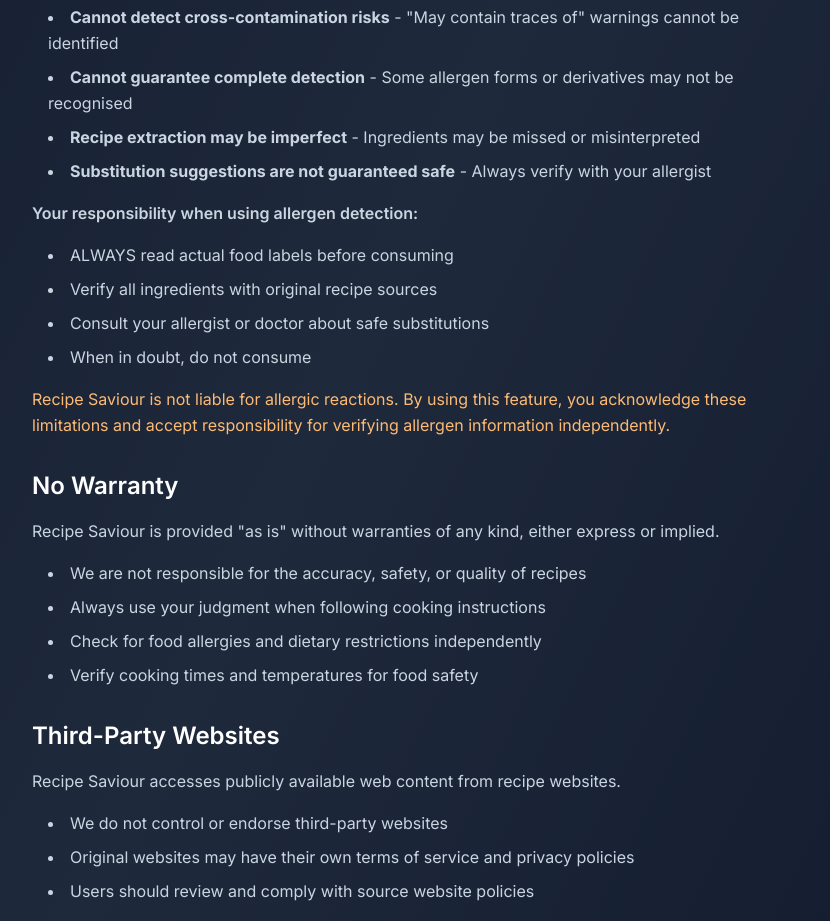
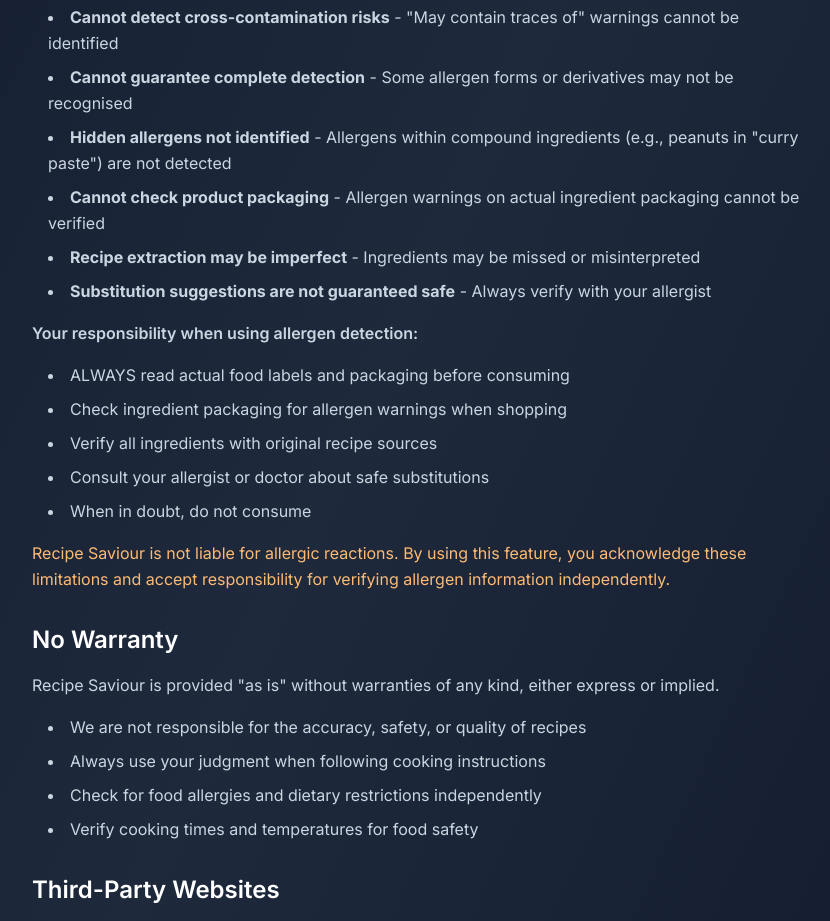
Before and after one commit to JamieNudge/jmclarenscripts, a Next.js app: page /disclaimer/recipe-saviour in a window 1280 px wide. Shown: the part 1100-2021 px from the top of the page, without its empty margins (224-1054 px from the left). Built offline with nearby package versions, Linux system fonts and the light colour scheme.

Commit message:
Add explicit allergen disclaimer for hidden ingredients and packaging warnings
- Hidden allergens in compound ingredients (e.g., peanuts in curry paste) not detected
- Cannot check allergen warnings on actual product packaging
- Added reminder to check packaging when shopping

```diff
--- a/app/disclaimer/recipe-saviour/page.tsx
+++ b/app/disclaimer/recipe-saviour/page.tsx
@@ -85,6 +85,8 @@
             <ul className="list-disc list-inside space-y-2 ml-4">
               <li><strong>Cannot detect cross-contamination risks</strong> - &quot;May contain traces of&quot; warnings cannot be identified</li>
               <li><strong>Cannot guarantee complete detection</strong> - Some allergen forms or derivatives may not be recognised</li>
+              <li><strong>Hidden allergens not identified</strong> - Allergens within compound ingredients (e.g., peanuts in &quot;curry paste&quot;) are not detected</li>
+              <li><strong>Cannot check product packaging</strong> - Allergen warnings on actual ingredient packaging cannot be verified</li>
               <li><strong>Recipe extraction may be imperfect</strong> - Ingredients may be missed or misinterpreted</li>
               <li><strong>Substitution suggestions are not guaranteed safe</strong> - Always verify with your allergist</li>
             </ul>
@@ -92,7 +94,8 @@
               Your responsibility when using allergen detection:
             </p>
             <ul className="list-disc list-inside space-y-2 ml-4">
-              <li>ALWAYS read actual food labels before consuming</li>
+              <li>ALWAYS read actual food labels and packaging before consuming</li>
+              <li>Check ingredient packaging for allergen warnings when shopping</li>
               <li>Verify all ingredients with original recipe sources</li>
               <li>Consult your allergist or doctor about safe substitutions</li>
               <li>When in doubt, do not consume</li>
```
